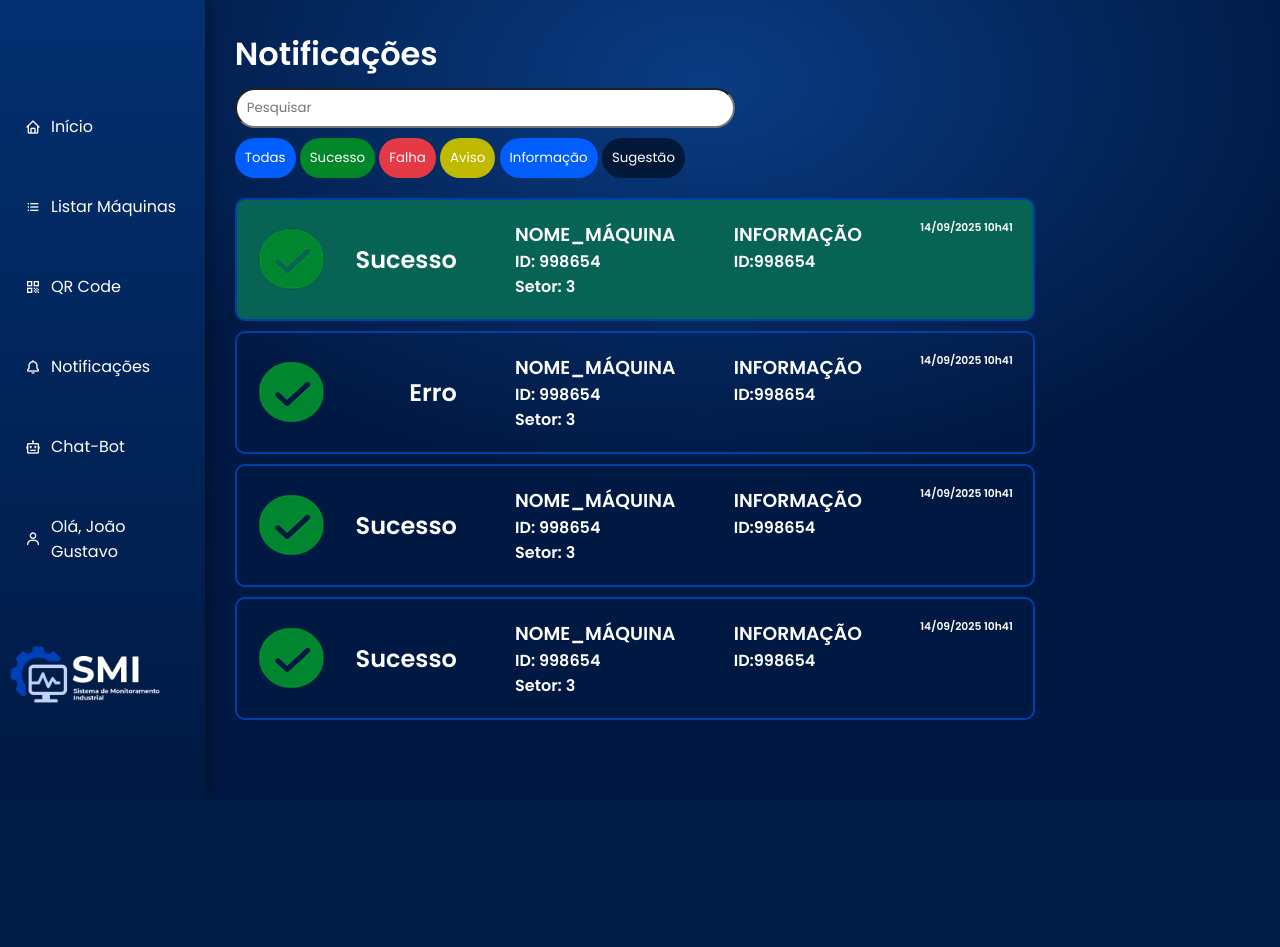
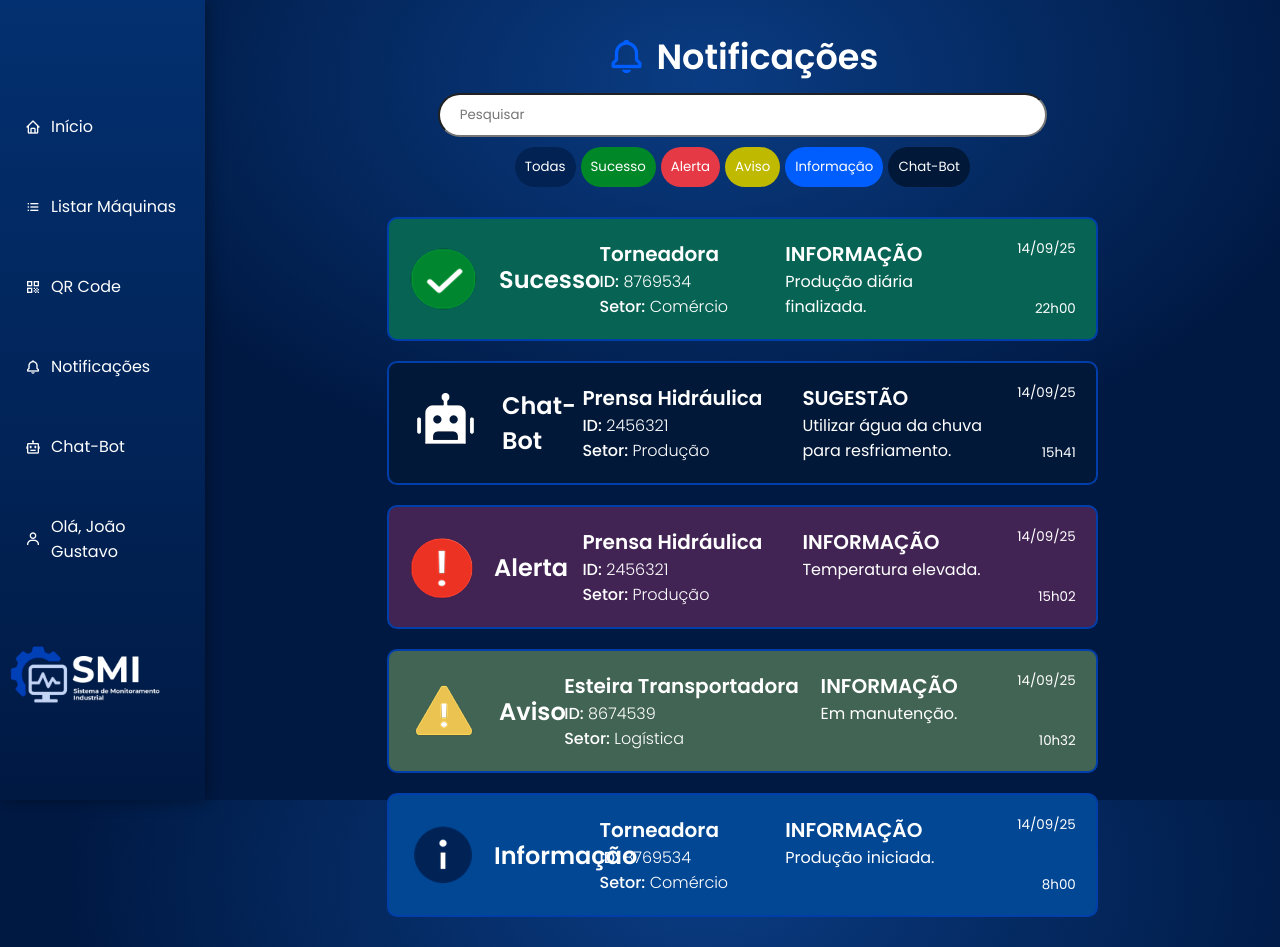
Before and after one commit to ferreirakaique/SMI-WEB, a PHP site: page /php/notificacoes.php in a window 1280 px wide. Before the commit the page ends 798 px from the top, so only its background shows below. Run offline with PHP 8.4, Linux system fonts and the light colour scheme; a user stored in the database is signed in; some libraries are stand-ins or nearby versions.

Commit message:
notificacoes

```diff
--- a/css/notification.css
+++ b/css/notification.css
@@ -19,23 +19,45 @@ main {
     margin-left: 16%;
     padding: 30px;
     z-index: 999;
+    display: flex;
+    flex-direction: column;
+    justify-content: center;
+    align-items: center;
+
+    /* padding-top: 60px;
+    min-height: 100vh; */
 }
 
-main h1 {
+main #titulo {
+    display: flex;
+    flex-direction: row;
+    align-items: center;
+    gap: 10px;
+}
+
+main #titulo i {
+    font-size: 40px;
+    color: #005EFF;
+}
+
+main #titulo h1 {
     color: white;
+    font-size: 35px;
 }
 
 main input {
     height: 40px;
-    width: 500px;
+    width: 60%;
     border-radius: 50px;
     color: black;
-    padding: 10px;
+    padding: 20px;
     margin-top: 10px;
 }
 
 main #filtros {
     margin-top: 10px;
+    display: flex;
+    gap: 5px;
 }
 
 main #filtros .botao-filtro {
@@ -47,14 +69,14 @@ main #filtros .botao-filtro {
 }
 
 main #filtros #todas {
-    background-color: #005EFF;
+    background-color: #022253;
 }
 
 main #filtros #sucesso {
     background-color: #008727;
 }
 
-main #filtros #falha {
+main #filtros #alerta {
     background-color: #E63946;
 }
 
@@ -66,15 +88,18 @@ main #filtros #informacao {
     background-color: #005EFF;
 }
 
-main #filtros #sugestao {
+main #filtros #chatbot {
     background-color: #011838;
 }
 
 main #notificacoes {
     display: flex;
     flex-direction: column;
-    margin-top: 20px;
-    gap: 10px;
+    margin-top: 30px;
+    gap: 20px;
+    width: 70%;
+
+    /* align-items: center; */
 }
 
 main #notificacoes .notificacao {
@@ -83,7 +108,7 @@ main #notificacoes .notificacao {
     padding: 20px;
     border-radius: 10px;
     border: 2px solid #003FA9;
-    width: 800px;
+    width: 100%;
     justify-content: space-between;
     color: white;
 }
@@ -92,10 +117,73 @@ main #notificacoes .notificacao .status {
     display: flex;
     flex-direction: row;
     align-items: center;
-    justify-content: space-between;
-    width: 200px;
+    width: 20%;
 }
 
-main #notificacoes #sucesso {
+main #notificacoes .notificacao .status h2 {
+    margin-left: 20px;
+}
+
+/* main #notificacoes .notificacao .stats {
+    width: 30%;
+} */
+
+main #notificacoes .notificacao .stats h3 {
+    font-size: 20px;
+}
+
+main #notificacoes .notificacao .stats h4 {
+    font-size: 16px;
+    font-weight: 300;
+}
+
+.bold {
+    font-weight: 450;
+}
+
+main #notificacoes .notificacao .info {
+    width: 30%;
+}
+
+main #notificacoes .notificacao .info h3 {
+    font-size: 20px;
+}
+
+main #notificacoes .notificacao .info h4 {
+    font-size: 16px;
+    font-weight: 400;
+}
+
+main #notificacoes .notificacao .data-e-hora {
+    width: 5%;
+    display: flex;
+    flex-direction: column;
+    justify-content: space-between;
+    font-size: 20px;
+}
+
+main #notificacoes .notificacao .data-e-hora .data, main #notificacoes .notificacao .data-e-hora .hora {
+    display: flex;
+    justify-content: right;
+    font-weight: 400;
+}
+
+main #notificacoes .sucesso {
     background-color: #076454;
 }
+
+main #notificacoes .alerta {
+    background-color: #422454;
+}
+
+main #notificacoes .aviso {
+    background-color: #426454;
+}
+
+main #notificacoes .informacao {
+    background-color: #024794;
+}
+
+main #notificacoes .chatbot {
+    background-color: #021838;
+}
--- a/php/notificacoes.php
+++ b/php/notificacoes.php
@@ -10,7 +10,7 @@ $cpf_usuario = $_SESSION['cpf_usuario'];
 ?>
 
 <!DOCTYPE html>
-<html lang="en">
+<html lang="pt-BR">
 
 <head>
     <meta charset="UTF-8">
@@ -26,92 +26,123 @@ $cpf_usuario = $_SESSION['cpf_usuario'];
     <?php include "nav_mobile.php" ?>
 
     <main>
-        <h1>Notificações</h1>
+        <div id="titulo">
+            <i class='bx  bx-bell'></i>
+            <h1>Notificações</h1>
+        </div>
         <input type="text" placeholder="Pesquisar">
         <div id="filtros">
-            <button class="botao-filtro" id="todas">Todas</button>
-            <button class="botao-filtro" id="sucesso">Sucesso</button>
-            <button class="botao-filtro" id="falha">Falha</button>
-            <button class="botao-filtro" id="aviso">Aviso</button>
-            <button class="botao-filtro" id="informacao">Informação</button>
-            <button class="botao-filtro" id="sugestao">Sugestão</button>
+            <a href="notificacoes.php"><button class="botao-filtro" id="todas">Todas</button></a>
+            <a href="notificacoes_sucesso.php"><button class="botao-filtro" id="sucesso">Sucesso</button></a>
+            <a href="notificacoes_alerta.php"><button class="botao-filtro" id="alerta">Alerta</button></a>
+            <a href="notificacoes_aviso.php"><button class="botao-filtro" id="aviso">Aviso</button></a>
+            <a href="notificacoes_info.php"><button class="botao-filtro" id="informacao">Informação</button></a>
+            <a href="notificacoes_chatbot.php"><button class="botao-filtro" id="chatbot">Chat-Bot</button></a>
         </div>
         <div id="notificacoes">
-            <div class="notificacao" id="sucesso">
+
+            <div class="notificacao sucesso">
                 <div class="status">
-                    <img src="../img/success.png" alt="Sucesso!">
+                    <img src="../img/sucesso.png" alt="Sucesso!">
                     <h2>Sucesso</h2>
                 </div>
                 <div class="stats">
-                    <h3>NOME_MÁQUINA</h3>
-                    <h4><b>ID:</b> 998654</h4>
-                    <h4><b>Setor:</b> 3</h4>
+                    <h3>Torneadora</h3>
+                    <h4><b class="bold">ID:</b> 8769534</h4>
+                    <h4><b class="bold">Setor:</b> Comércio</h4>
                 </div>
                 <div class="info">
                     <h3>INFORMAÇÃO</h3>
-                    <h4><b>ID:</b>998654</h4>
+                    <h4>Produção diária finalizada.</h4>
                 </div>
                 <div class="data-e-hora">
-                    <h6>14/09/2025 10h41</h6>
+                    <h6 class="data">14/09/25</h6>
+                    <h6 class="hora">22h00</h6>
                 </div>
             </div>
-            <div class="notificacao" id="sucesso1">
+
+            <div class="notificacao chatbot">
                 <div class="status">
-                    <img src="../img/success.png" alt="Sucesso!">
-                    <h2>Erro</h2>
+                    <img src="../img/bot.png" alt="Chat-Bot">
+                    <h2>Chat-Bot</h2>
                 </div>
                 <div class="stats">
-                    <h3>NOME_MÁQUINA</h3>
-                    <h4><b>ID:</b> 998654</h4>
-                    <h4><b>Setor:</b> 3</h4>
+                    <h3>Prensa Hidráulica</h3>
+                    <h4><b class="bold">ID:</b> 2456321</h4>
+                    <h4><b class="bold">Setor:</b> Produção</h4>
+                </div>
+                <div class="info">
+                    <h3>SUGESTÃO</h3>
+                    <h4>Utilizar água da chuva para resfriamento.</h4>
+                </div>
+                <div class="data-e-hora">
+                    <h6 class="data">14/09/25</h6>
+                    <h6 class="hora">15h41</h6>
+                </div>
+            </div>
+
+            <div class="notificacao alerta">
+                <div class="status">
+                    <img src="../img/erro.png" alt="Erro!">
+                    <h2>Alerta</h2>
+                </div>
+                <div class="stats">
+                    <h3>Prensa Hidráulica</h3>
+                    <h4><b class="bold">ID:</b> 2456321</h4>
+                    <h4><b class="bold">Setor:</b> Produção</h4>
                 </div>
                 <div class="info">
                     <h3>INFORMAÇÃO</h3>
-                    <h4><b>ID:</b>998654</h4>
+                    <h4>Temperatura elevada.</h4>
                 </div>
                 <div class="data-e-hora">
-                    <h6>14/09/2025 10h41</h6>
+                    <h6 class="data">14/09/25</h6>
+                    <h6 class="hora">15h02</h6>
                 </div>
             </div>
-            <div class="notificacao" id="sucesso1">
+
+            <div class="notificacao aviso">
                 <div class="status">
-                    <img src="../img/success.png" alt="Sucesso!">
-                    <h2>Sucesso</h2>
+                    <img src="../img/alerta.png" alt="Alerta!">
+                    <h2>Aviso</h2>
                 </div>
                 <div class="stats">
-                    <h3>NOME_MÁQUINA</h3>
-                    <h4><b>ID:</b> 998654</h4>
-                    <h4><b>Setor:</b> 3</h4>
+                    <h3>Esteira Transportadora</h3>
+                    <h4><b class="bold">ID:</b> 8674539</h4>
+                    <h4><b class="bold">Setor:</b> Logística</h4>
                 </div>
                 <div class="info">
                     <h3>INFORMAÇÃO</h3>
-                    <h4><b>ID:</b>998654</h4>
+                    <h4>Em manutenção.</h4>
                 </div>
                 <div class="data-e-hora">
-                    <h6>14/09/2025 10h41</h6>
+                    <h6 class="data">14/09/25</h6>
+                    <h6 class="hora">10h32</h6>
                 </div>
             </div>
-            <div class="notificacao" id="sucesso1">
+
+            <div class="notificacao informacao">
                 <div class="status">
-                    <img src="../img/success.png" alt="Sucesso!">
-                    <h2>Sucesso</h2>
+                    <img src="../img/informacao.png" alt="Informação">
+                    <h2>Informação</h2>
                 </div>
                 <div class="stats">
-                    <h3>NOME_MÁQUINA</h3>
-                    <h4><b>ID:</b> 998654</h4>
-                    <h4><b>Setor:</b> 3</h4>
+                    <h3>Torneadora</h3>
+                    <h4><b class="bold">ID:</b> 8769534</h4>
+                    <h4><b class="bold">Setor:</b> Comércio</h4>
                 </div>
                 <div class="info">
                     <h3>INFORMAÇÃO</h3>
-                    <h4><b>ID:</b>998654</h4>
+                    <h4>Produção iniciada.</h4>
                 </div>
                 <div class="data-e-hora">
-                    <h6>14/09/2025 10h41</h6>
+                    <h6 class="data">14/09/25</h6>
+                    <h6 class="hora">8h00</h6>
                 </div>
             </div>
+
         </div>
     </main>
-
 </body>
 
 </html>
```
Also changed, not shown: php/notificacoes_alerta.php (added, +68 -0 lines), php/notificacoes_aviso.php (added, +68 -0 lines), php/notificacoes_chatbot.php (added, +68 -0 lines), php/notificacoes_info.php (added, +68 -0 lines), php/notificacoes_sucesso.php (added, +68 -0 lines), img/Info.png (deleted), img/Warning.png (deleted), img/alerta.png (added), img/erro.png (added), img/error.png (deleted), img/informacao.png (added), img/success.png (deleted), img/sucesso.png (added).
